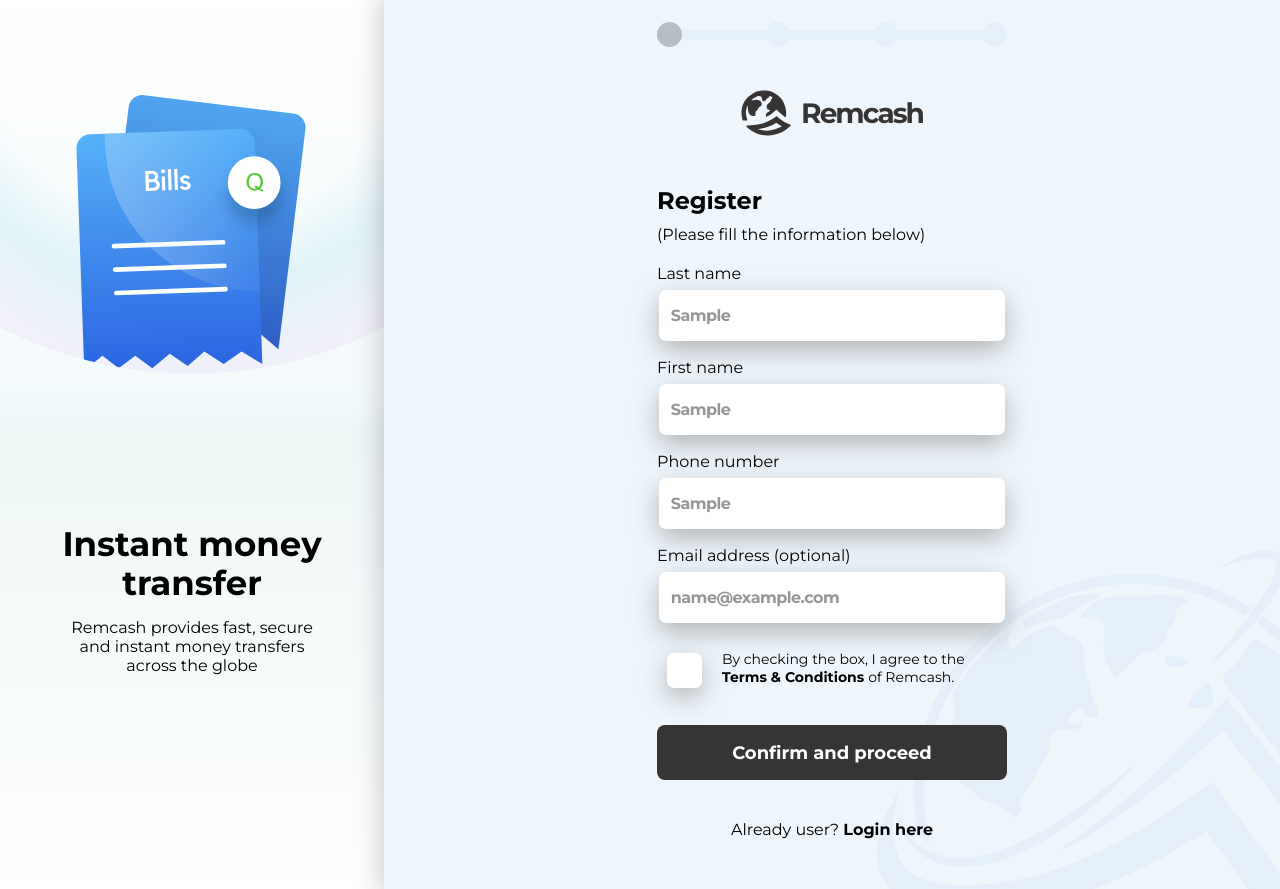
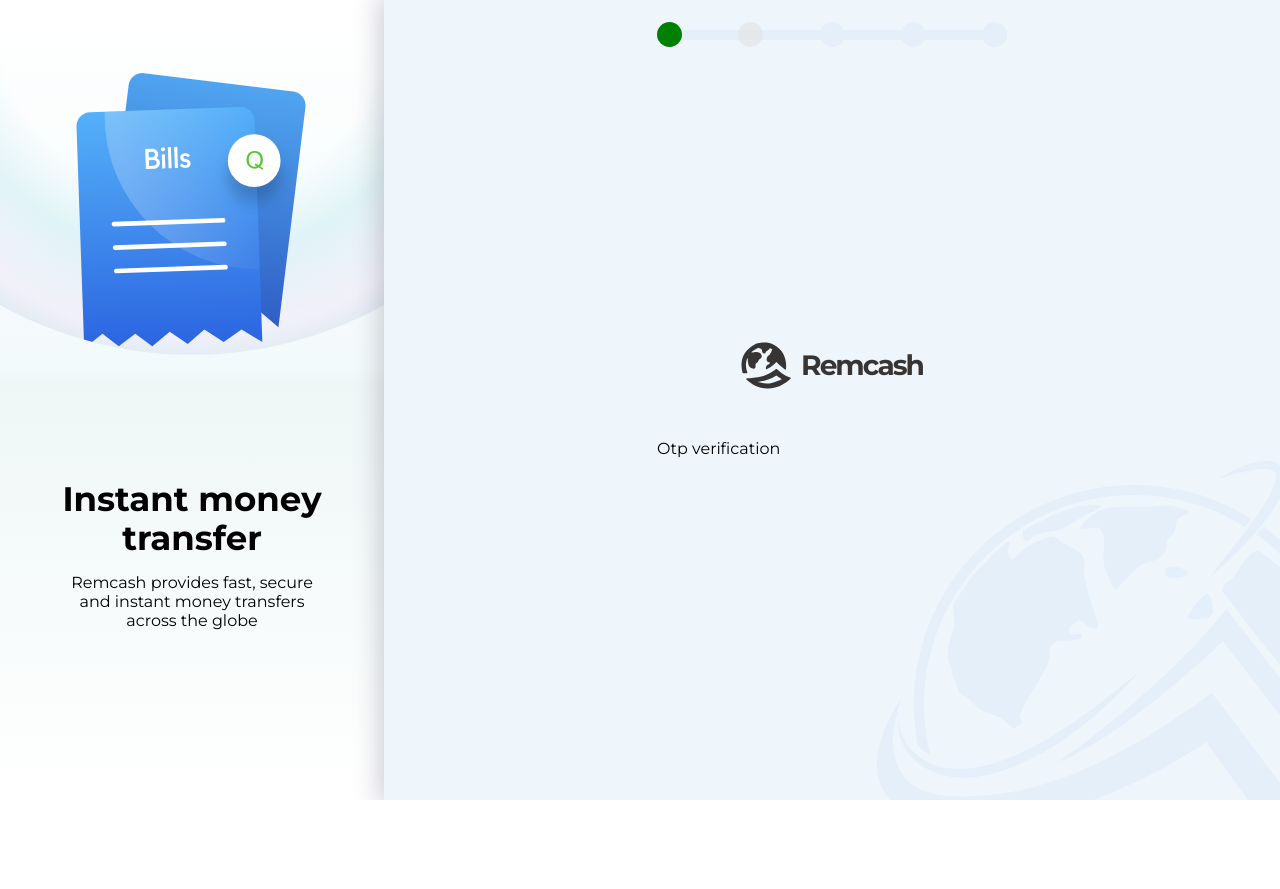
Before and after one commit to rakhijha123/nuxt-remcash, a Nuxt app: page /auth/register in a window 1280 px wide. Both pictures are taken after typing "Sample", "Sample", "Sample", "name@example.com" into the empty fields and a click on the button "Confirm and proceed". After the commit the page ends 800 px from the top, so only its background shows below. Built offline with nearby package versions, Linux system fonts and the light colour scheme; no server answers.

Commit message:
register form added

```diff
--- a/assets/scss/register/_register.scss
+++ b/assets/scss/register/_register.scss
@@ -43,6 +43,8 @@
         flex-direction: row;
         justify-content: space-between;
         margin-bottom: 50px;
+        position: fixed;
+        top: 0px;
     }
     &-bar-point{
         width: 25px;
@@ -56,6 +58,9 @@
         background-color: #c2cdd8;
         animation: colorChange 1s infinite;
     }
+    &-bar-point-active{
+        background-color: green;
+    }
 }
 
 
--- /dev/null
+++ b/components/registration/OtpVerification.vue
@@ -0,0 +1,9 @@
+<template>
+    <div>
+        Otp verification
+    </div>
+</template>
+
+<script setup lang="ts">
+
+</script>
--- a/components/register/Register.vue
+++ b/components/registration/Register.vue
@@ -4,7 +4,7 @@
      <h2>Register</h2>
      <p>(Please fill the information below)</p>
    </div>
-   <form @submit.prevent="">
+   <form @submit.prevent="registerForm">
      <label>Last name</label>
      <input
        type="text"
@@ -44,7 +44,6 @@
          {{" "}} of Remcash.</p>
      </div>
      <button
-       @click=""
      >
        Confirm and proceed
      </button>
@@ -61,6 +60,7 @@
 </template>
 
 <script setup lang="ts">
+const emit = defineEmits();
  const router = useRouter();
     const terms = ref({
       checked:false
@@ -73,8 +73,7 @@
       email:"",
     });
     // Login form
-    const registerForm = (e: any) => {
-      e.preventDefault();
-      console.log(userCred.value);
+    const registerForm = () => {
+     emit('registerDetails',userCred.value)
     };
 </script>
--- a/pages/auth/register/index.vue
+++ b/pages/auth/register/index.vue
@@ -2,16 +2,11 @@
   <div class="main_auth">
     <div class="main_auth_left">
       <div class="main_auth_left-top">
-            <img
-              :src="leftScrollContent[leftScrollContentPosition].img"
-              alt=""
-              ref="imageRef"
-              class="leftImage"
-            />
+        <img :src="leftScrollContent[leftScrollContentPosition].img" alt="" ref="imageRef" class="leftImage" />
       </div>
       <div class="main_auth_left-bottom">
         <h2>
-              {{leftScrollContent[leftScrollContentPosition].heading}}
+          {{ leftScrollContent[leftScrollContentPosition].heading }}
         </h2>
         <p>
           {{
@@ -22,24 +17,20 @@
       </div>
     </div>
     <div class="main_auth_right">
-          <div class="main_auth_form" >
+      <div class="main_auth_form">
         <div class="register-bar">
-              <div class="register-bar-point register-bar-point-blink"></div>
+          <div :class="barDetails.register ?  'register-bar-point register-bar-point-active' : current == 'register' ? 'register-bar-point register-bar-point-blink' : 'register-bar-point'"></div>
+          <div :class="barDetails.otp ?  'register-bar-point register-bar-point-active' : current == 'otp' ? 'register-bar-point register-bar-point-blink' : 'register-bar-point'"></div>
           <div class="register-bar-point"></div>
           <div class="register-bar-point"></div>
           <div class="register-bar-point"></div>
         </div>
-          <!-- <div style={{margin:"30px auto 0 auto",width:"350px",height:'10px',backgroundColor:"#E4EFFA",display:"flex",flexDirection:"row",justifyContent:"space-between",marginBottom:"50px"}}>
-            <div style={{width:"25px",height:"25px",borderRadius:"50%",position:"relative",bottom:"8px"}} class="colors"></div>
-            <div style={{width:"25px",height:"25px",backgroundColor:"#E4EFFA",borderRadius:"50%",position:"relative",bottom:"8px"}}></div>
-            <div style={{width:"25px",height:"25px",backgroundColor:"#E4EFFA",borderRadius:"50%",position:"relative",bottom:"8px"}}></div>
-            <div style={{width:"25px",height:"25px",backgroundColor:"#E4EFFA",borderRadius:"50%",position:"relative",bottom:"8px"}}></div>
-          </div> -->
         <div class="main_auth_logo">
           <img :src="RamecashLogo" alt="" />
           <p>Remcash</p>
         </div>
-               <Register/>
+        <Register @registerDetails="handleRegistration" v-if="current == 'register'"/>
+        <OtpVerification v-if="current == 'otp'"/>
       </div>
       <div class="main_auth_background">
         <img :src="BackgroundImage" alt="" />
@@ -54,7 +45,9 @@ import PayBills from "@/assets/svg/pay_bills.svg";
 import MoneyTransfer from "@/assets/svg/instant_money_tranfer.svg";
 import BackgroundImage from "@/assets/svg/bg_glob.svg";
 import RamecashLogo from "@/assets/svg/logo01.svg";
-
+import Register from "@/components/registration/Register.vue";
+import OtpVerification from "@/components/registration/OtpVerification.vue";
+Register
 const leftScrollContent = reactive([
   {
     img: Wallet,
@@ -75,6 +68,8 @@ const leftScrollContent = reactive([
       "With Remcash, paying bills is quick and easy, fully secure and convenient",
   },
 ]);
+// current bar value
+const current = ref("register");
 // carosel conttent reference variable
 const leftScrollContentPosition = ref(0);
 // carousel content method
@@ -84,9 +79,33 @@ const leftScrollContent = reactive([
     (leftScrollContentPosition.value + 1) % leftScrollContent.length;
 };
 // functions
-    const handleRegisterView = (data:boolean) =>{
+const handleRegisterView = (data: boolean) => {
   //    showForm.value = "register"
-    }
+};
+interface Register {
+  first_name:string,
+  last_name:string,
+  phone:string,
+  email:string
+};
+const registrationProcess = reactive({
+  register: {
+    first_name: '',
+    last_name: "",
+    phone: "",
+    email: ""
+  } as Register,
+});
+const barDetails = reactive({
+  register: false,
+  otp: false,
+});
+// registration process
+const handleRegistration = (data:Register) =>{
+   registrationProcess.register = data;
+   barDetails.register = true;
+   current.value = "otp";
+};
 // life cycle hooks
 onMounted(() => {
   const intervalId = setInterval(leftScroll, 5000); // Change image every 5000 milliseconds (5 seconds)
@@ -95,8 +114,6 @@ const leftScrollContent = reactive([
     clearInterval(intervalId);
   });
 });
-
-
 definePageMeta({
   layout: false
 })
```
Lines whose indentation alone changed are shown as unchanged.
